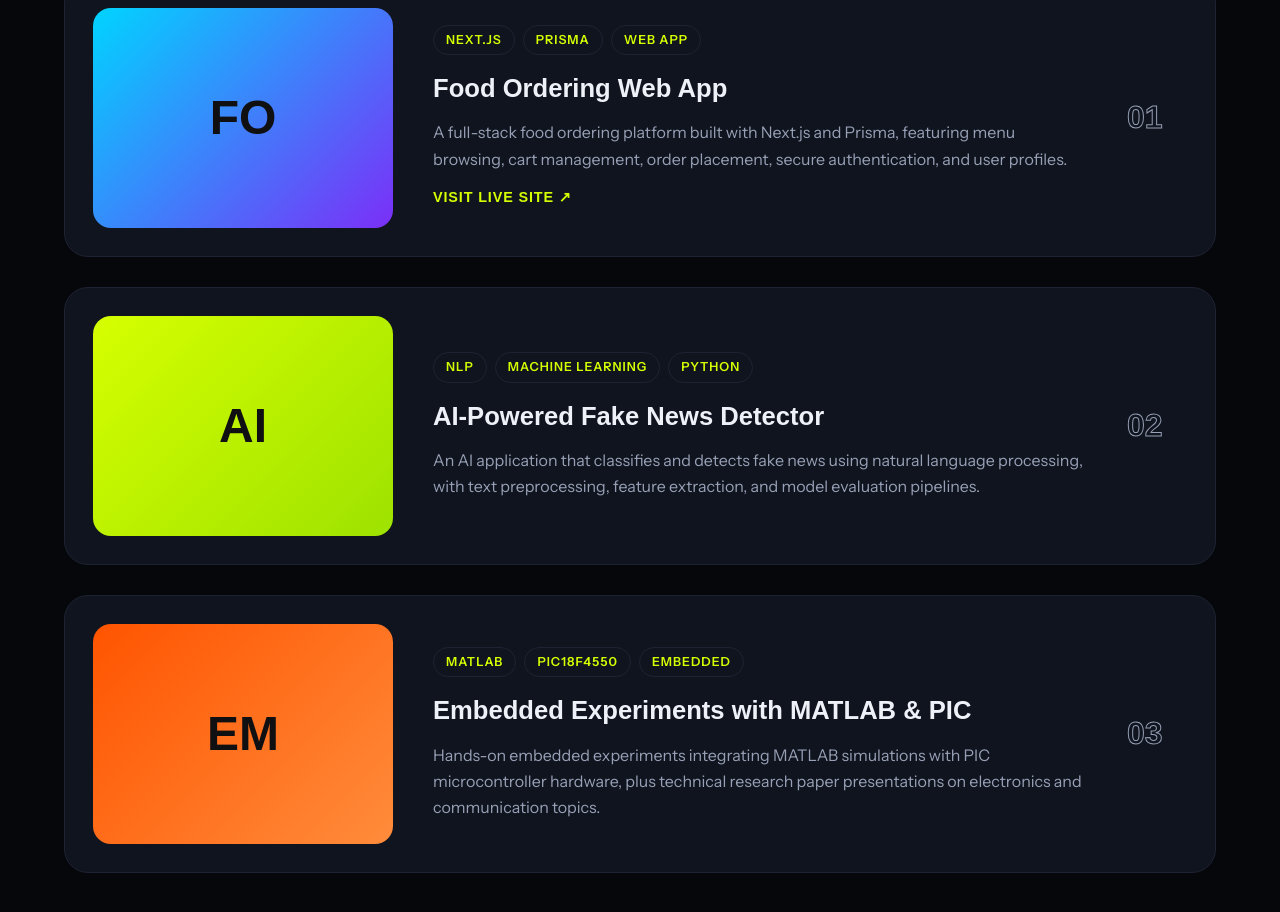
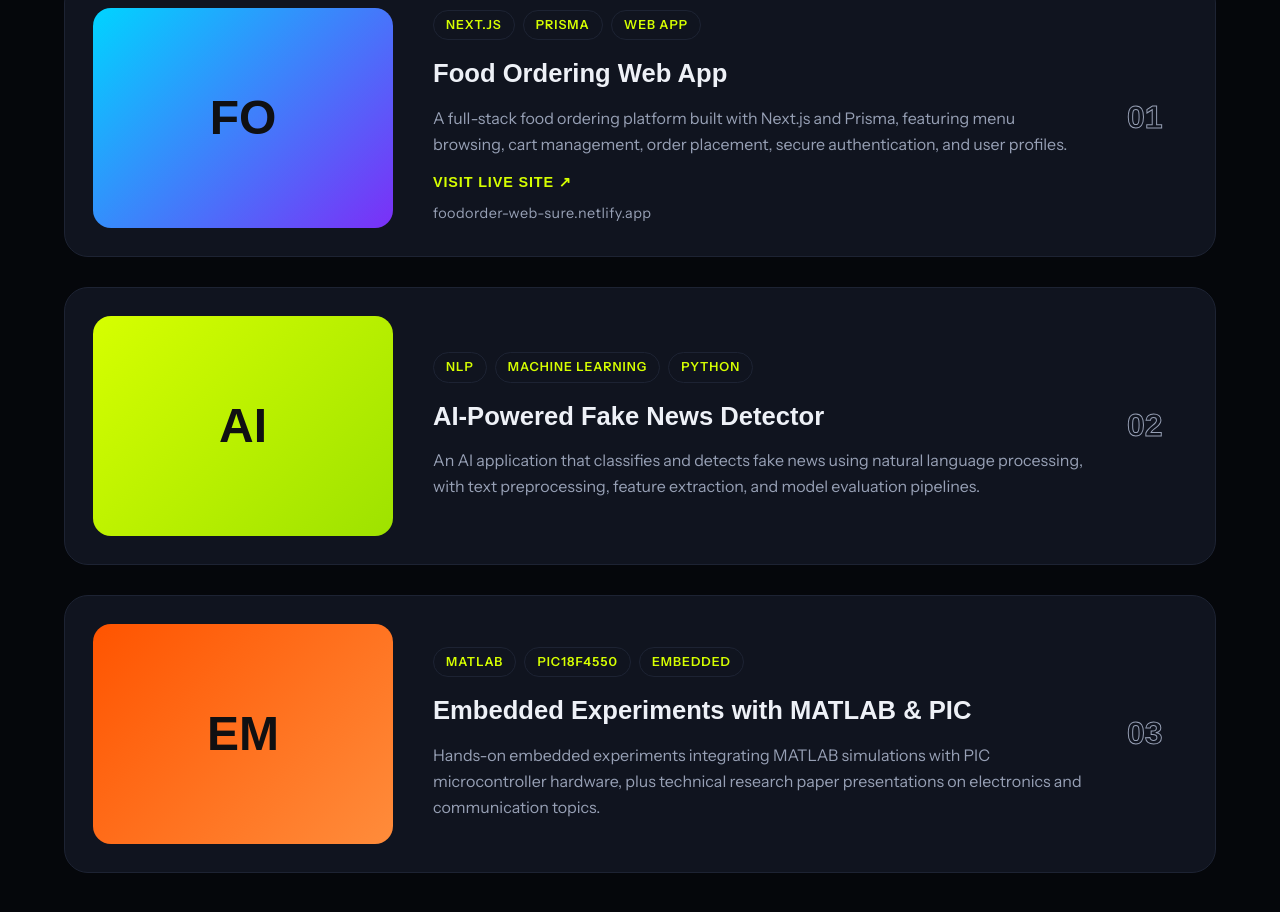
Before and after one commit to SURENDAR077/surendar-protfolia, a plain HTML site: page index.html in a window 1280 px wide. Shown: the part 3365-4277 px from the top of the page. Drawn offline with Linux system fonts and the light colour scheme; a web font is replaced by a local one.

Commit message:
Show live URL text on food ordering project card

```diff
--- a/index.html
+++ b/index.html
@@ -192,6 +192,7 @@
                 authentication, and user profiles.
               </p>
               <a class="project-visit" href="https://foodorder-web-sure.netlify.app" target="_blank" rel="noopener">Visit live site &nearr;</a>
+              <span class="project-url">foodorder-web-sure.netlify.app</span>
             </div>
             <span class="project-num">01</span>
           </article>
--- a/styles.css
+++ b/styles.css
@@ -672,6 +672,18 @@ img {
   border-color: var(--orange);
 }
 
+.project-url {
+  display: block;
+  margin-top: 6px;
+  font-size: 0.9rem;
+  color: var(--muted);
+  letter-spacing: 0.03em;
+}
+
+.project-link:hover .project-url {
+  color: var(--lime);
+}
+
 /* Awards */
 .awards {
   display: grid;
```
